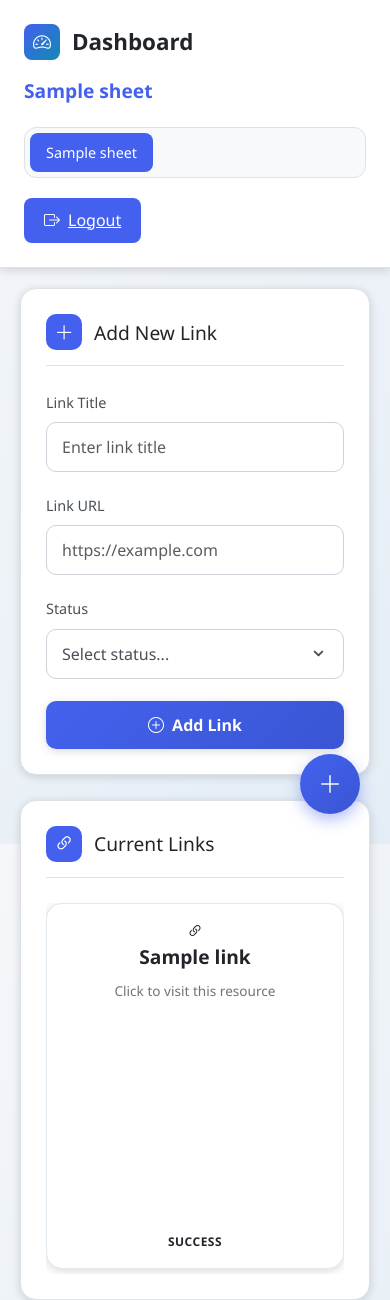
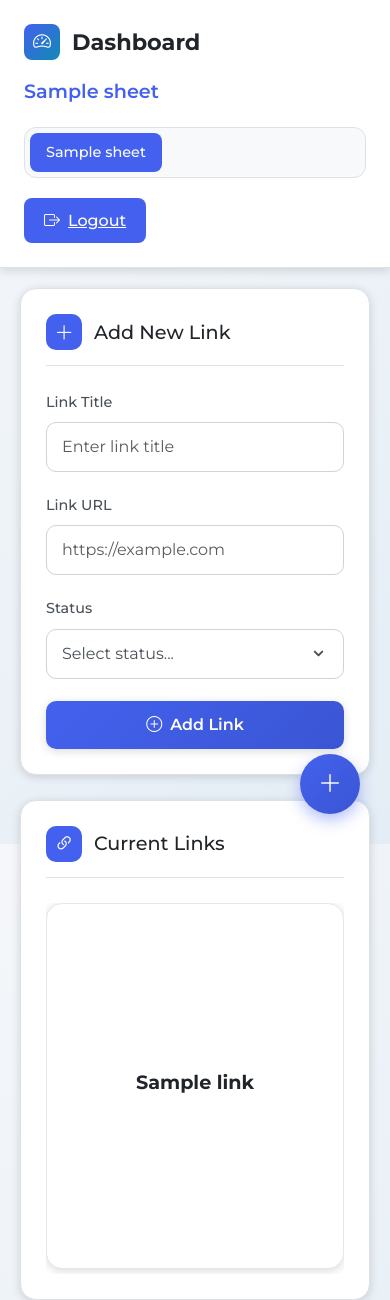
Before and after one commit to munenejosef63/WebDashboard, a Flask app: a page that uses app/templates/section_dashboard.html in a window 390 px wide. Run offline with Flask 3, Linux system fonts and the light colour scheme; a user stored in the database is signed in; tables that the repository leaves empty hold one stand-in row (values such as "Sample post"); some libraries are stand-ins or nearby versions.

Commit message:
Updating the files

```diff
--- a/app/templates/section_dashboard.html
+++ b/app/templates/section_dashboard.html
@@ -1,4 +1,7 @@
-<!DOCTYPE html>
+{% extends "base.html" %}
+{% block title %}DashboardSections{% endblock %}
+{% block content %}
+
 <html lang="en">
 <head>
     <meta charset="UTF-8">
@@ -24,6 +27,7 @@
             --light-bg: #f8f9fa;
             --light-border: #4a5568;
             --white: #ffffff;
+            --orange-bg: #FFE0B2;
             --shadow-light: 0 2px 10px rgba(0,0,0,0.15);
             --shadow-medium: 0 5px 15px rgba(0,0,0,0.2);
             --transition: all 0.3s ease;
@@ -41,8 +45,9 @@
         }
 
         body {
-            font-family: 'Segoe UI', Tahoma, Geneva, Verdana, sans-serif;
+            font-family: 'Montserrat','Segoe UI', Tahoma, Geneva, Verdana, sans-serif;
             background: linear-gradient(135deg, #f5f7fa 0%, #e4edf5 100%);
+            background-color: var(--orange-bg);
             color: #212529;
             line-height: 1.6;
             display: flex;
@@ -131,8 +136,10 @@
             text-align: center; /* Center text */
         }
 
+        /* HOVER EFFECT FOR NAV BUTTONS */
         .section-navigation .nav-button:hover {
-            background-color: rgba(67, 97, 238, 0.1);
+            background-color: var(--primary-color);
+            color: var(--white);
         }
 
         .section-navigation .nav-button.active {
@@ -299,11 +306,32 @@
             cursor: pointer;
         }
 
+        /* HOVER EFFECT FOR LINK BUTTONS */
         .link-button:hover {
             transform: translateY(-8px);
             box-shadow: 0 12px 25px rgba(67, 97, 238, 0.2);
             border-color: var(--primary-color);
+            background-color: var(--primary-color);
+            color: white;
             z-index: 2;
+        }
+
+        /* Update text colors on hover */
+        .link-button:hover .link-title,
+        .link-button:hover .link-description,
+        .link-button:hover .status-badge {
+            color: white !important;
+        }
+
+        /* Update badge styles on hover */
+        .link-button:hover .status-badge {
+            background: transparent !important;
+            border: 1px solid rgba(255, 255, 255, 0.5);
+        }
+
+        /* Update top bar on hover */
+        .link-button:hover::before {
+            background: var(--primary-color);
         }
 
         .link-button:active {
@@ -339,6 +367,7 @@
             justify-content: center; /* Center content vertically */
             align-items: center; /* Center content horizontally */
             text-align: center; /* Center text */
+            min-height: 0;
         }
 
         .link-title {
@@ -347,6 +376,11 @@
             margin-bottom: 10px;
             color: #212529;
             line-height: 1.4;
+            overflow-wrap: break-word;
+            word-break: break-word;
+            width: 100%;
+            padding: 0 5px;
+            transition: color 0.3s ease;
         }
 
         .link-description {
@@ -354,6 +388,7 @@
             color: #6c757d;
             line-height: 1.5;
             margin-bottom: 12px;
+            transition: color 0.3s ease;
         }
 
         .status-badge {
@@ -367,6 +402,7 @@
             margin-top: auto;
             align-self: center; /* Center badge */
             transition: var(--transition);
+            border: 1px solid transparent;
         }
 
         .badge-static {
@@ -540,6 +576,12 @@
                 padding: 15px 12px 12px;
             }
         }
+
+        @media (max-width: 768px) {
+    .link-title {
+        padding: 0 8px; /* More padding on smaller screens */
+    }
+}
     </style>
 </head>
 <body>
@@ -573,6 +615,7 @@
                 Add New Link
             </h2>
             <form id="addLinkForm">
+
                 <input type="hidden" name="section_id" value="{{ current_section.id }}">
                 <div class="form-group">
                     <label class="form-label" for="title">Link Title</label>
@@ -610,13 +653,8 @@
                     <a href="{{ row.url }}" target="_blank" class="link-button {{ row.status }}">
                         <div class="link-content">
                             <div class="link-icon">
-                                <i class="bi bi-link-45deg"></i>
                             </div>
                             <div class="link-title">{{ row.title }}</div>
-                            <div class="link-description">Click to visit this resource</div>
-                            <div class="status-badge badge-{{ row.status }}">
-                                {{ row.status|capitalize }}
-                            </div>
                         </div>
                     </a>
                     {% endfor %}
@@ -735,4 +773,5 @@
         }
     </script>
 </body>
-</html>
+
+{% endblock %}
```
